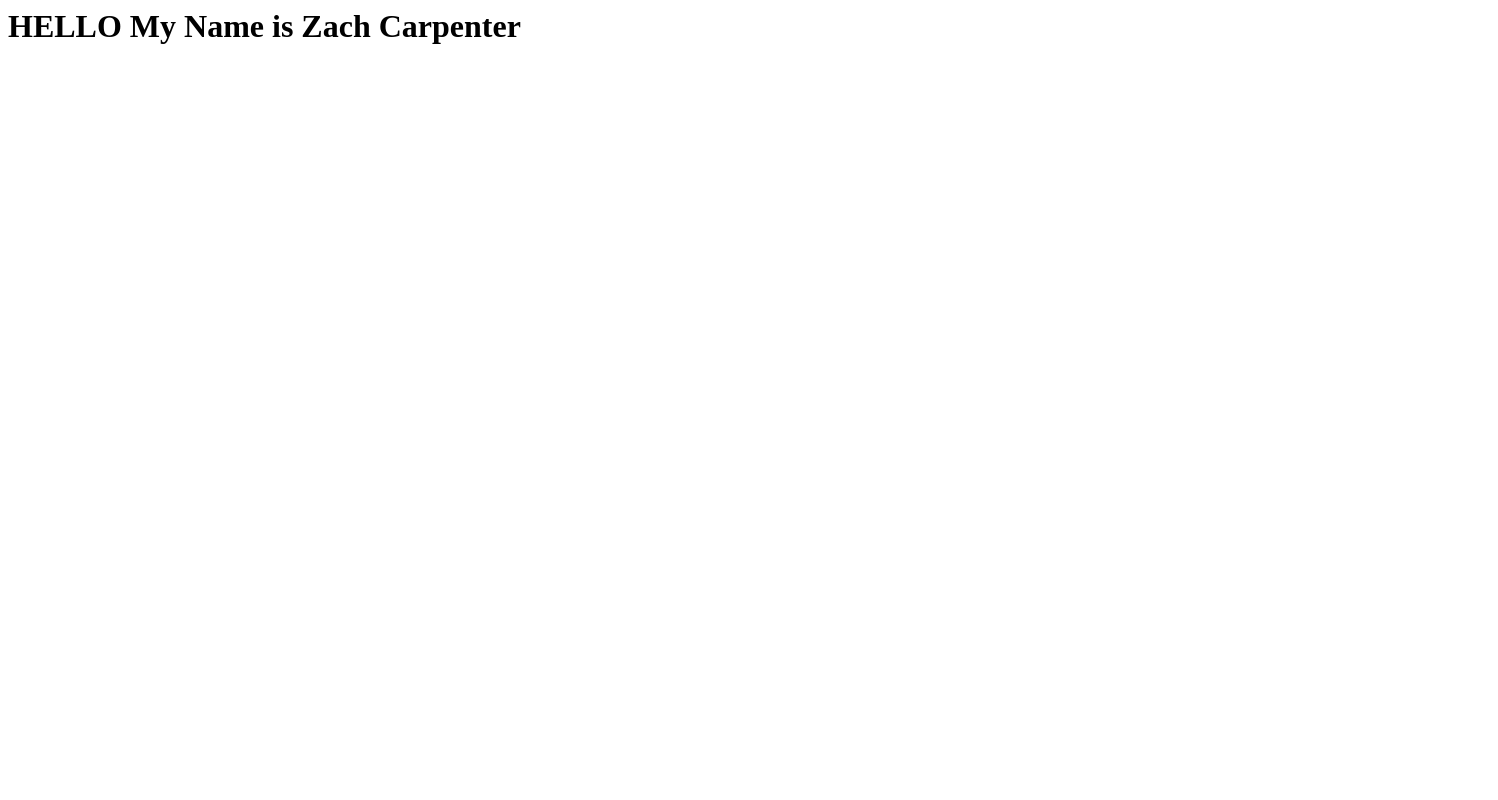
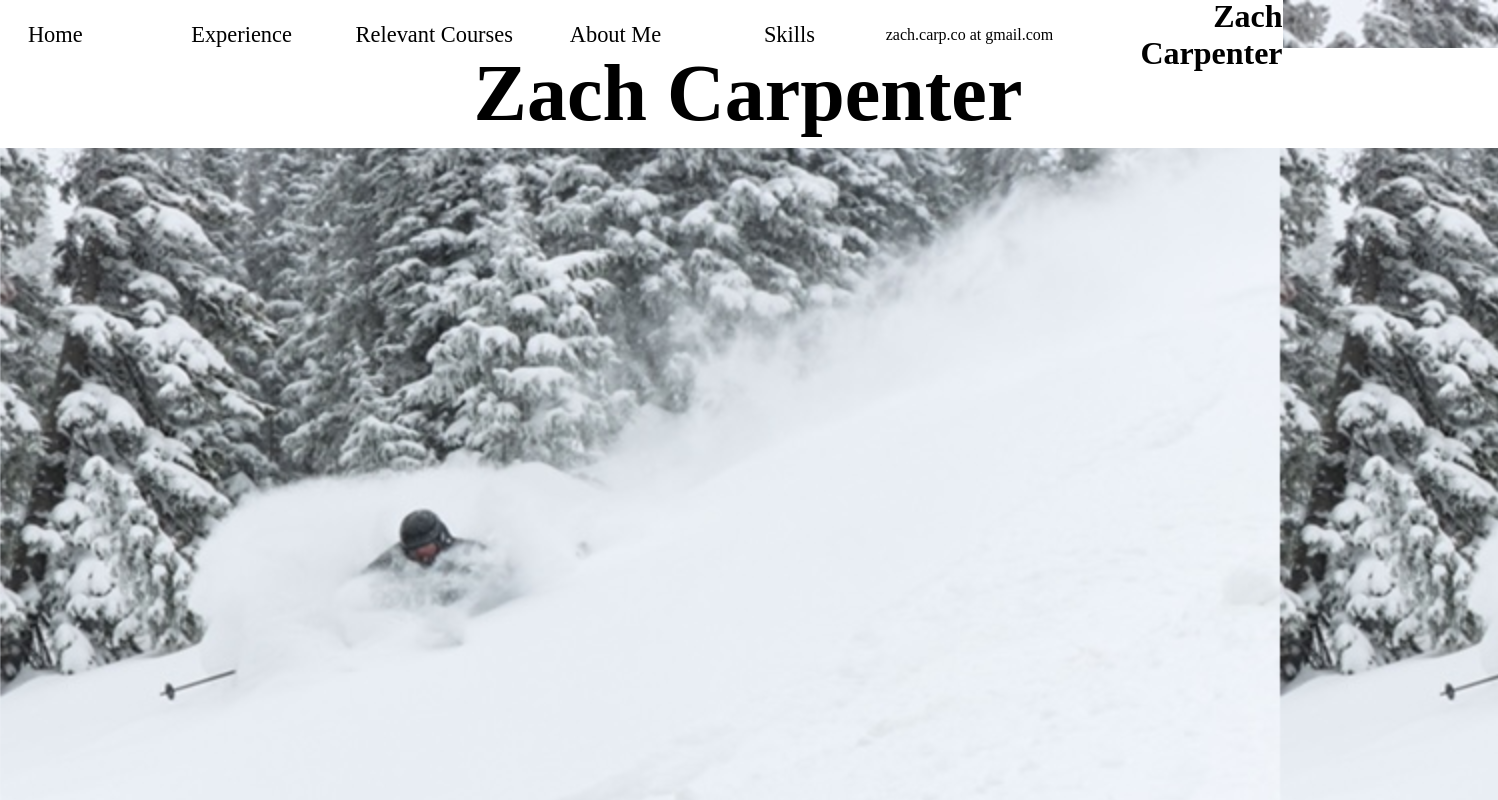
Before and after one commit to zcarpenter1/zcarpenter1.github.io, a plain HTML site: page index.html in a window 1280 px wide. Shown: the whole page, 1498 px wide, since content can reach past the window. Drawn offline with Linux system fonts and the light colour scheme.

Commit message:
milestone2

```diff
--- a/index.html
+++ b/index.html
@@ -1 +1,90 @@
-<h1>HELLO My Name is Zach Carpenter </h1>
+
+    <html lang="en" dir="ltr">
+      <head>
+        <meta charset="utf-8">
+        <link href="https://fonts.googleapis.com/css2?family=Lato:ital,wght@0,300;0,400;1,300&family=Mulish:wght@400;700;800&display=swap" rel="stylesheet">
+        <title>About Zach Carpenter</title>
+        <style>
+        body{
+          background-image: url("Background_Image_M.JPG");
+          background-size: cover;
+        }
+
+        #header{
+          width: 104%;
+          margin-left:-40px;
+          margin-top:-10px;
+          height: 50px;
+          background-color: #ffffff;
+        }
+
+          #menu{
+            display: table-cell;
+                  width: 1500px;
+                  height: 50px;
+                  text-align: center;
+                  vertical-align: middle;
+
+                }
+
+          #nav-ul{
+                  margin: 0;
+                  Padding: 0;
+                  list-style-type: none;
+                }
+
+        .nav, a {
+                      display: table-cell;
+                      width: 300px;
+                      height: 50px;
+                      text-align: center;
+                      vertical-align: middle;
+                    }
+          a{
+                    text-decoration: none;
+                    color: #000000;
+                    font-size: 140%
+                  }
+          a:hover{
+                  background-color: #999;
+                  border-radius: 0px
+                }
+
+    #name{
+      font-size: 2em;
+      text-align: right;
+      margin-right: 10px;
+    }
+
+        </style>
+
+      </head>
+
+          <body>
+            <div id="header">
+              <nav id="menu">
+                <ul id="nav-ul">
+                <li class="nav"><a href="index.html">Home</a></li>
+                <li class="nav"><a href="resume.html">Experience</a></li>
+                <li class="nav"><a href="relevant_courses.html">Relevant Courses</a></li>
+                <li class="nav"><a href="bio.html">About Me</a></li>
+                <li class="nav"><a href="skills.html">Skills</a></li>
+                <li class="nav">zach.carp.co at gmail.com</li>
+                <li class="nav" id="name"><b>Zach Carpenter</b></li>
+              </ul>
+            </nav>
+              </div>
+
+        <div id="main">
+
+            <div style=" text-align: center; background-color: #ffffff; height: 100px; width: 1500px; margin-left: -10px; margin-top: -54px;">
+              <h1 style=" font-size: 5em;"> Zach Carpenter</h1>
+            </div>
+
+
+            </div>
+
+
+
+      </body>
+    </html>
```
Also changed, not shown: bio.html (added, +99 -0 lines), relevant_courses.html (added, +101 -0 lines), resume.html (added, +102 -0 lines), skills.html (added, +94 -0 lines), Background_Image_M.JPG (added), Portrait_Picture.jpg (added).
